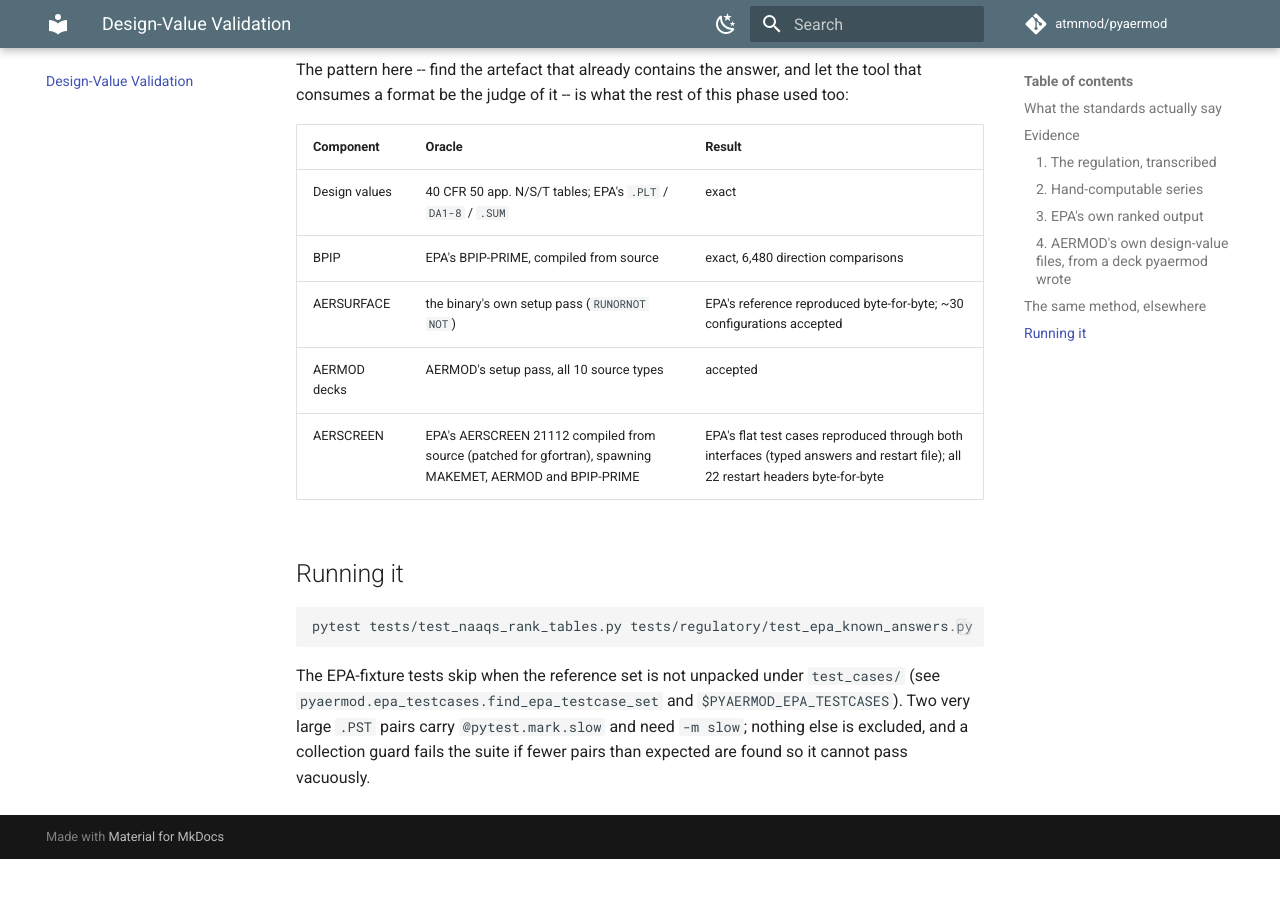
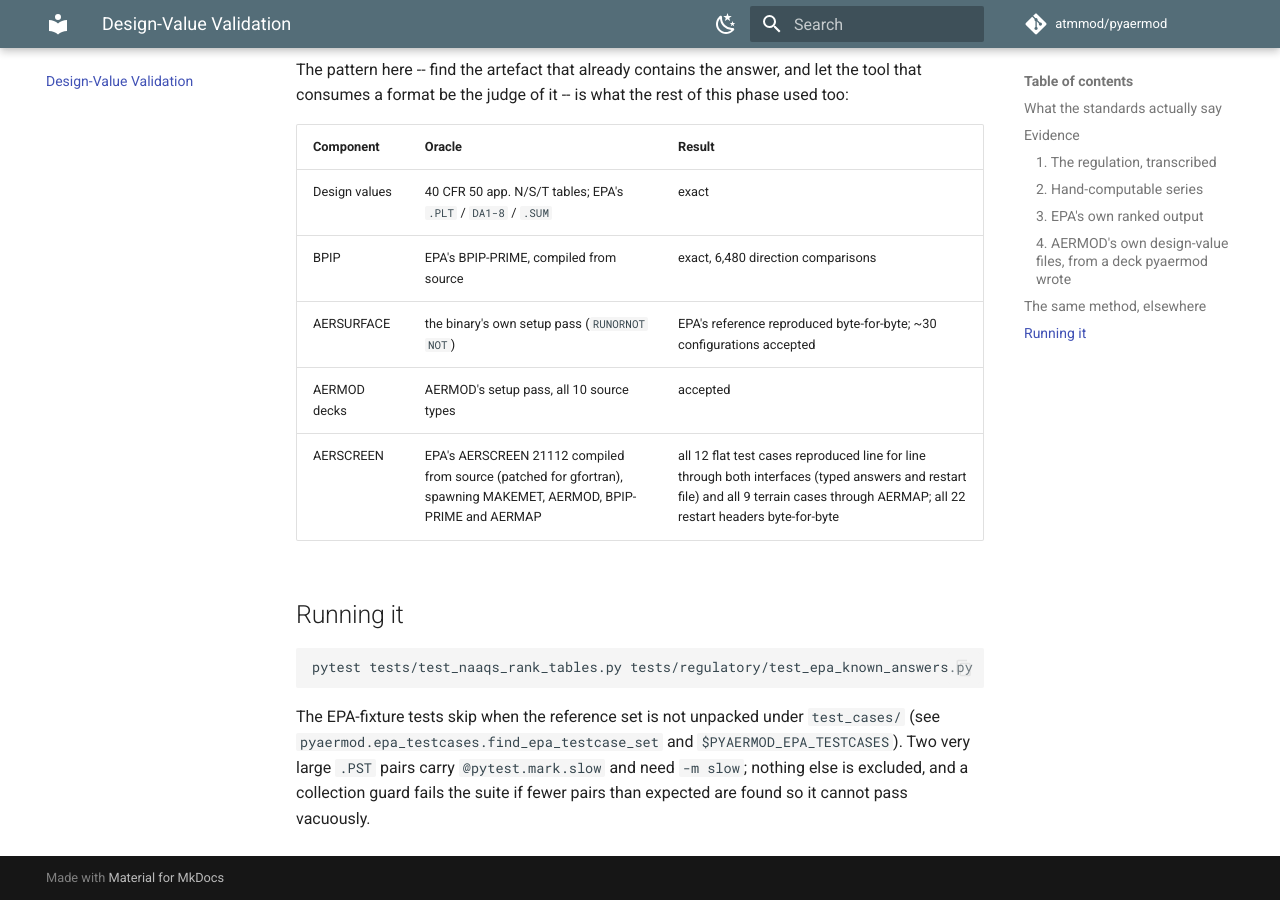
Before and after one commit to atmmod/pyaermod, an MkDocs documentation site: the page built from docs/design-value-validation.md, in a window 1280 px wide and 900 px high, scrolled down 2974 px. Built offline with MkDocs 1.6.1 and Material for MkDocs 9.7.7, drawn with Linux system fonts in a browser that asks for light colours; comment, search, counter and statistics services are not loaded; before the commit the page ends 3833 px from its top, so only the background shows below that.

Commit message:
Record the terrain cases in the AERSCREEN validation evidence
The changelog and the validation table said only the flat cases had
been reproduced; the nine terrain cases now do too, so the evidence
they cite matches what the real-binary tests check.

Co-Authored-By: Claude Fable 5.1 <noreply@anthropic.com>
Claude-Session: https://claude.ai/code/session_01NqjzfiqnsxyXpQ8vGP6rbE

```diff
--- a/docs/design-value-validation.md
+++ b/docs/design-value-validation.md
@@ -117,7 +117,7 @@ the rest of this phase used too:
 | BPIP | EPA's BPIP-PRIME, compiled from source | exact, 6,480 direction comparisons |
 | AERSURFACE | the binary's own setup pass (`RUNORNOT NOT`) | EPA's reference reproduced byte-for-byte; ~30 configurations accepted |
 | AERMOD decks | AERMOD's setup pass, all 10 source types | accepted |
-| AERSCREEN | EPA's AERSCREEN 21112 compiled from source (patched for gfortran), spawning MAKEMET, AERMOD and BPIP-PRIME | EPA's flat test cases reproduced through both interfaces (typed answers and restart file); all 22 restart headers byte-for-byte |
+| AERSCREEN | EPA's AERSCREEN 21112 compiled from source (patched for gfortran), spawning MAKEMET, AERMOD, BPIP-PRIME and AERMAP | all 12 flat test cases reproduced line for line through both interfaces (typed answers and restart file) and all 9 terrain cases through AERMAP; all 22 restart headers byte-for-byte |
 
 ## Running it
 
```
Also changed, not shown: CHANGELOG.md (+6 -2 lines).
